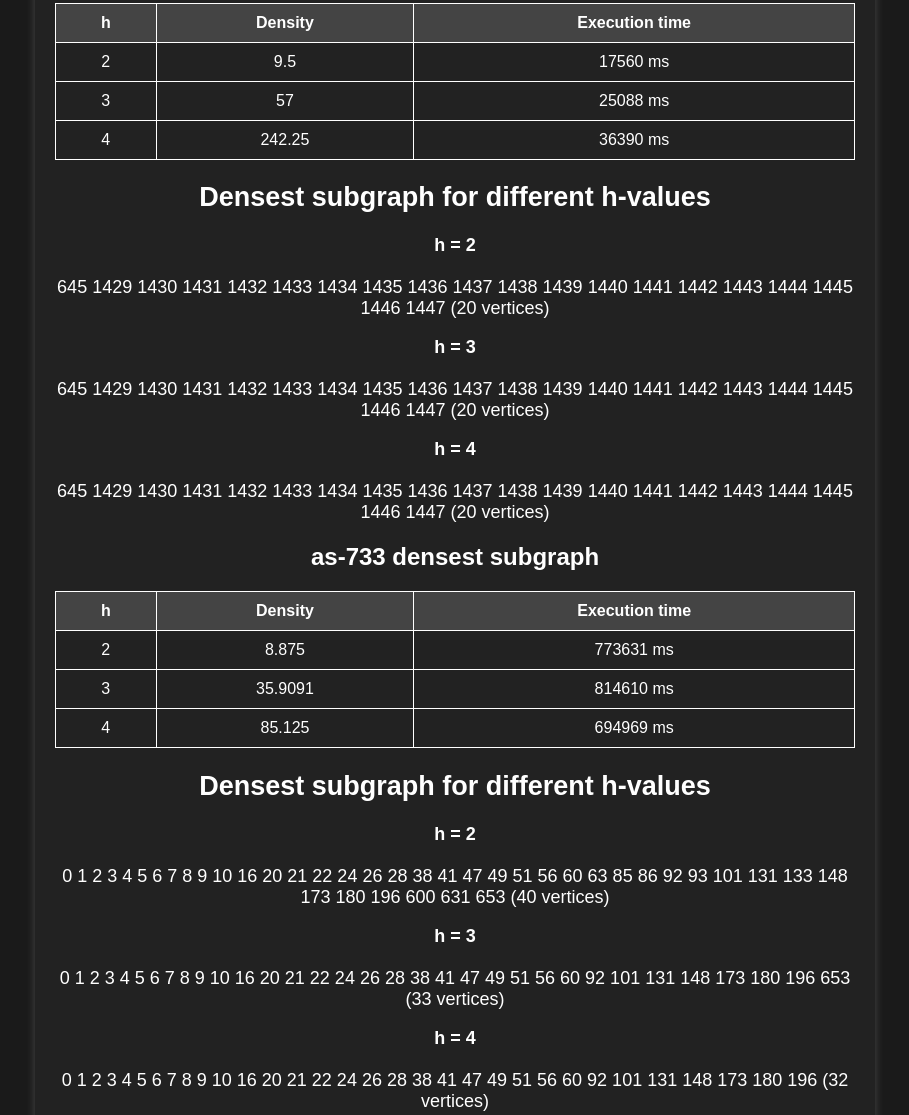
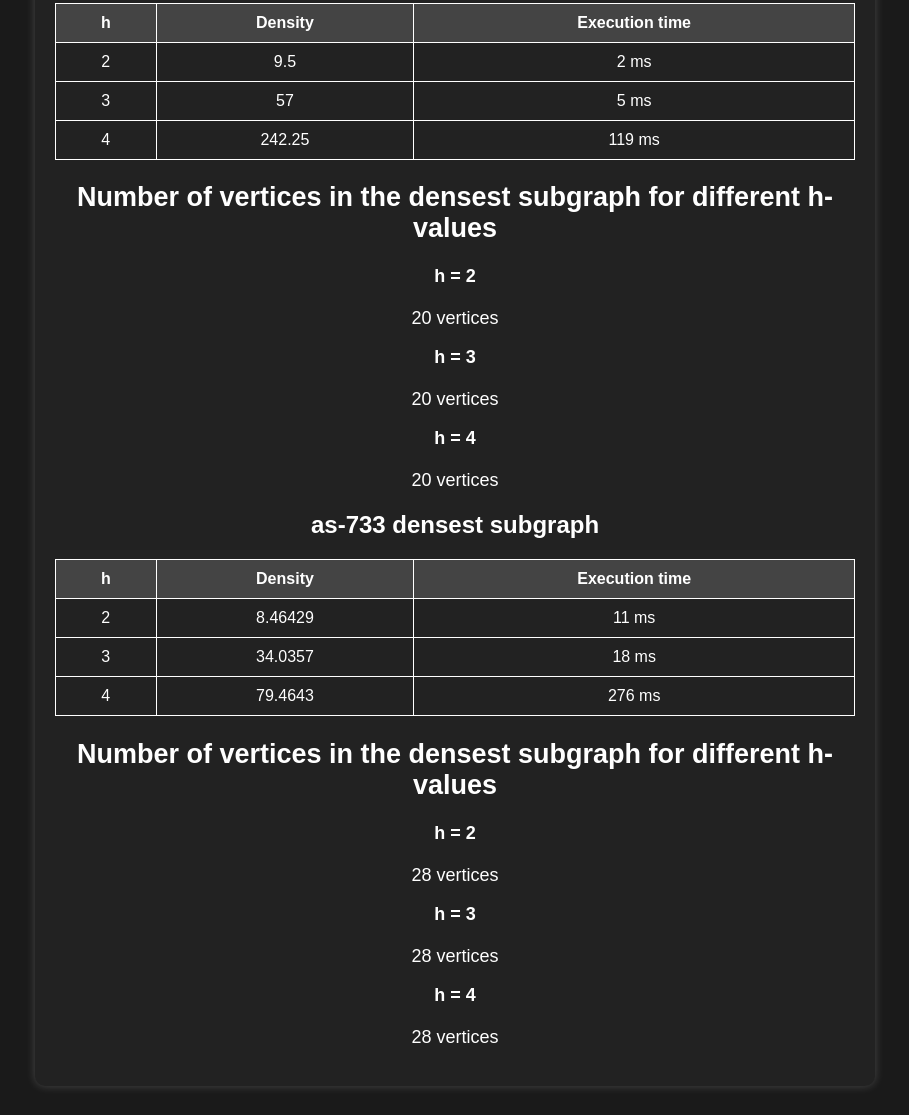
Before and after one commit to Mahesh-Pappu/daa-assign2, a plain HTML site: page exact.html in a window 1280 px wide. Shown: the part 517-1632 px from the top of the page, without its empty margins (185-1094 px from the left). Drawn offline with Linux system fonts and the light colour scheme.

Commit message:
Update exact.html

```diff
--- a/exact.html
+++ b/exact.html
@@ -1,10 +1,9 @@
 <!DOCTYPE html>
 <html lang="en">
-
 <head>
     <meta charset="UTF-8">
     <meta name="viewport" content="width=device-width, initial-scale=1.0">
-    <title>Exact</title>
+    <title>Core Exact</title>
     <style>
         body {
             font-family: Arial, sans-serif;
@@ -14,7 +13,6 @@
             color: white;
             text-align: center;
         }
-
         .navbar {
             display: flex;
             justify-content: center;
@@ -26,7 +24,6 @@
             left: 0;
             z-index: 1000;
         }
-
         .navbar a {
             color: white;
             text-decoration: none;
@@ -34,16 +31,13 @@
             font-size: 20px;
             transition: 0.3s;
         }
-
         .navbar a:hover {
             background-color: #575757;
         }
-
         .content {
             margin-top: 80px;
             padding: 20px;
         }
-
         .dataset-section {
             max-width: 800px;
             margin: auto;
@@ -52,36 +46,29 @@
             border-radius: 10px;
             box-shadow: 0 0 10px rgba(255, 255, 255, 0.2);
         }
-
         .dataset-table {
             width: 100%;
             border-collapse: collapse;
             margin-top: 20px;
         }
-
-        .dataset-table th,
-        .dataset-table td {
+        .dataset-table th, .dataset-table td {
             border: 1px solid white;
             padding: 10px;
             text-align: center;
         }
-
         .dataset-table th {
             background-color: #444;
         }
-
         .histogram {
             margin-top: 20px;
             width: 100%;
         }
-
         .info {
             font-size: 18px;
             margin-top: 20px;
         }
     </style>
 </head>
-
 <body>
     <div class="navbar">
         <a href="index.html">Home</a>
@@ -91,7 +78,7 @@
 
     <div class="content">
         <div class="dataset-section">
-            <h1>Exact</h1>
+            <h1>Core Exact</h1>
             <h2>Dataset Information</h2>
             <table class="dataset-table">
                 <tr>
@@ -124,26 +111,26 @@
                 <tr>
                     <td>2</td>
                     <td>9.5</td>
-                    <td>17560 ms</td>
+                    <td>2 ms</td>
                 </tr>
                 <tr>
                     <td>3</td>
                     <td>57</td>
-                    <td>25088 ms</td>
+                    <td>5 ms</td>
                 </tr>
                 <tr>
                     <td>4</td>
                     <td>242.25</td>
-                    <td>36390 ms</td>
+                    <td>119 ms</td>
                 </tr>
 
             </table>
 
             <div class="info">
-                <h2>Densest subgraph for different h-values </h2>
-                <p><strong>h = 2</strong></br></br> 645 1429 1430 1431 1432 1433 1434 1435 1436 1437 1438 1439 1440 1441 1442 1443 1444 1445 1446 1447  (20 vertices)               </p>
-                <p><strong>h = 3</strong></br></br>  645 1429 1430 1431 1432 1433 1434 1435 1436 1437 1438 1439 1440 1441 1442 1443 1444 1445 1446 1447  (20 vertices) </p>
-                <p><strong>h = 4</strong></br></br> 645 1429 1430 1431 1432 1433 1434 1435 1436 1437 1438 1439 1440 1441 1442 1443 1444 1445 1446 1447  (20 vertices)</p>
+                <h2>Number of vertices in the densest subgraph for  different h-values </h2>
+                <p><strong>h = 2</strong></br></br> 20 vertices</p>
+                <p><strong>h = 3</strong></br></br> 20 vertices </p>
+                <p><strong>h = 4</strong></br></br> 20 vertices </p>
             </div>
 
             <h2>as-733 densest subgraph </h2>
@@ -155,33 +142,28 @@
                 </tr>
                 <tr>
                     <td>2</td>
-                    <td>8.875</td>
-                    <td>773631 ms</td>
+                    <td>8.46429</td>
+                    <td>11 ms</td>
                 </tr>
                 <tr>
                     <td>3</td>
-                    <td>35.9091</td>
-                    <td>814610 ms</td>
+                    <td>34.0357</td>
+                    <td>18 ms</td>
                 </tr>
                 <tr>
                     <td>4</td>
-                    <td>85.125</td>
-                    <td>694969 ms</td>
+                    <td>79.4643</td>
+                    <td>276 ms</td>
                 </tr>
             </table>
 
             <div class="info">
-                <h2>Densest subgraph for different h-values </h2>
-                <p><strong>h = 2</strong></br></br> 0 1 2 3 4 5 6 7 8 9 10 16 20 21 22 24 26 28 38 41 47 49 51 56 60 63 85 86 92 93 101 131 133 148 173 180 196 600 631 653  (40 vertices)               </p>
-                <p><strong>h = 3</strong></br></br> 0 1 2 3 4 5 6 7 8 9 10 16 20 21 22 24 26 28 38 41 47 49 51 56 60 92 101 131 148 173 180 196 653  (33 vertices) </p>
-                <p><strong>h = 4</strong></br></br> 0 1 2 3 4 5 6 7 8 9 10 16 20 21 22 24 26 28 38 41 47 49 51 56 60 92 101 131 148 173 180 196          (32 vertices)</p>
+                <h2>Number of vertices in the densest subgraph for different h-values </h2>
+                <p><strong>h = 2</strong></br></br> 28 vertices </p>
+                <p><strong>h = 3</strong></br></br> 28 vertices </p>
+                <p><strong>h = 4</strong></br></br> 28 vertices</p>
             </div>
-
         </div>
     </div>
 </body>
-
 </html>
-</body>
-
-</html>
```
